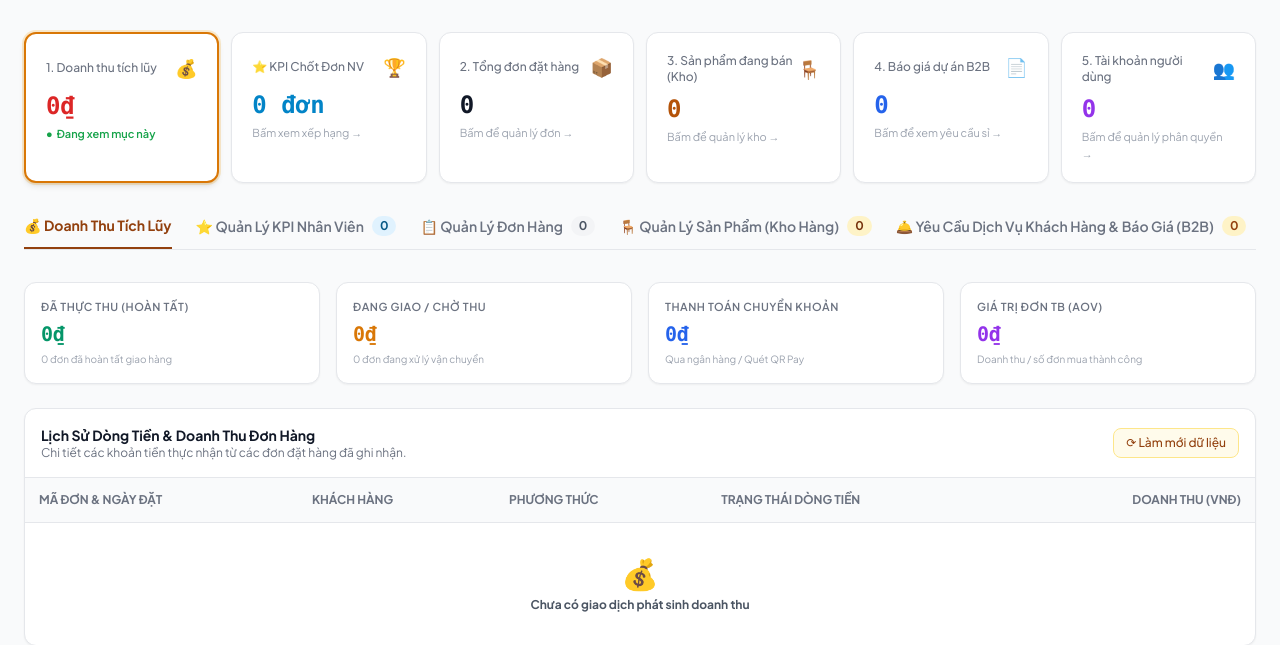
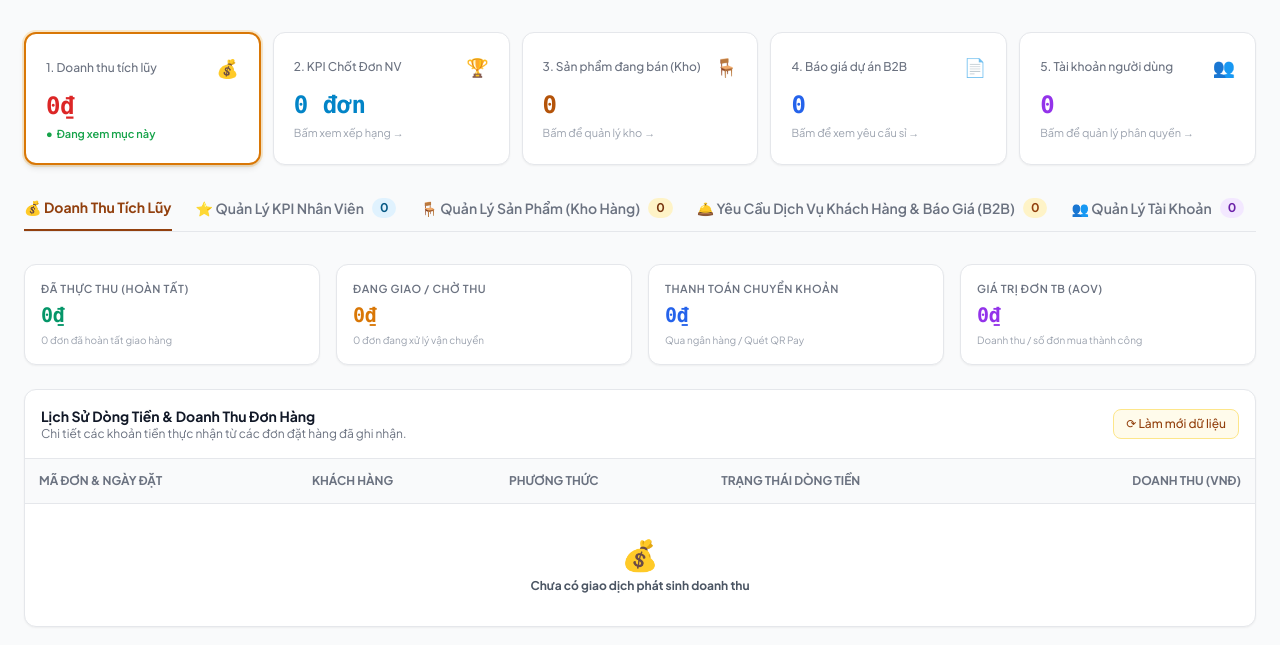
Before and after one commit to R1PL3X/MocThanh, a Flask app: page /admin in a window 1280 px wide. Shown: the part 65-710 px from the top of the page. Run offline with Flask 3, Linux system fonts and the light colour scheme; some libraries are stand-ins or nearby versions; some web fonts are replaced.

Commit message:
feat(admin): remove order management tab and card from admin portal

```diff
--- a/templates/admin.html
+++ b/templates/admin.html
@@ -100,8 +100,8 @@
 
   <main class="max-w-7xl mx-auto px-4 sm:px-6 py-8">
 
-    <!-- 4 CORE METRICS CARDS -->
-    <div class="grid grid-cols-1 sm:grid-cols-2 lg:grid-cols-6 gap-3 mb-8">
+    <!-- 5 CORE METRICS CARDS -->
+    <div class="grid grid-cols-1 sm:grid-cols-2 lg:grid-cols-5 gap-3 mb-8">
 
       <!-- Card 1: Doanh thu tích lũy -->
       <div
@@ -119,32 +119,18 @@
         </div>
       </div>
 
-            <!-- Card 2: Quản lý KPI Nhân Viên Chốt Đơn -->
+      <!-- Card 2: Quản lý KPI Nhân Viên Chốt Đơn -->
       <div
         id="cardStatKpi"
         onclick="switchAdminTab('kpi')"
         class="cursor-pointer bg-white dark:bg-zinc-900 p-5 rounded-xl border border-gray-200 dark:border-zinc-800 shadow-sm hover:border-amber-500/50 hover:shadow-md transition transform hover:-translate-y-0.5"
       >
         <div class="flex items-center justify-between">
-          <span class="text-xs text-gray-500 dark:text-gray-400 font-medium">⭐ KPI Chốt Đơn NV</span>
+          <span class="text-xs text-gray-500 dark:text-gray-400 font-medium">2. KPI Chốt Đơn NV</span>
           <span class="text-lg">🏆</span>
         </div>
         <div id="statKpiOrders" class="text-2xl font-black text-sky-600 dark:text-sky-400 mt-2 font-mono">0 đơn</div>
         <div id="subtextKpi" class="text-[11px] text-gray-400 mt-1">Bấm xem xếp hạng &rarr;</div>
-      </div>
-
-      <!-- Card 2: Tổng đơn đặt hàng -->
-      <div
-        id="cardStatOrders"
-        onclick="switchAdminTab('orders')"
-        class="cursor-pointer bg-white dark:bg-zinc-900 p-5 rounded-xl border border-gray-200 dark:border-zinc-800 shadow-sm hover:border-amber-500/50 hover:shadow-md transition transform hover:-translate-y-0.5"
-      >
-        <div class="flex items-center justify-between">
-          <span class="text-xs text-gray-500 dark:text-gray-400 font-medium">2. Tổng đơn đặt hàng</span>
-          <span class="text-lg">📦</span>
-        </div>
-        <div id="statOrders" class="text-2xl font-black text-gray-900 dark:text-white mt-2 font-mono">0</div>
-        <div id="subtextOrders" class="text-[11px] text-gray-400 mt-1">Bấm để quản lý đơn &rarr;</div>
       </div>
 
       <!-- Card 3: Sản phẩm đang bán -->
@@ -210,16 +196,6 @@
       >
         <span>⭐ Quản Lý KPI Nhân Viên</span>
         <span id="kpiStaffCountBadge" class="bg-sky-100 dark:bg-sky-900/40 text-sky-800 dark:text-sky-300 text-xs px-2 py-0.5 rounded-full font-bold">1</span>
-      </button>
-
-      <button
-        type="button"
-        id="tabOrdersBtn"
-        onclick="switchAdminTab('orders')"
-        class="pb-3 text-sm font-semibold text-gray-500 hover:text-gray-900 dark:text-gray-400 dark:hover:text-white flex items-center gap-2 whitespace-nowrap"
-      >
-        <span>📋 Quản Lý Đơn Hàng</span>
-        <span id="ordersCountBadge" class="bg-gray-100 dark:bg-zinc-800 text-gray-600 dark:text-gray-300 text-xs px-2 py-0.5 rounded-full font-bold">0</span>
       </button>
 
       <button
@@ -383,61 +359,6 @@
             </thead>
             <tbody id="adminKpiTableBody" class="divide-y divide-gray-100 dark:divide-zinc-800">
               <!-- Rendered via JS -->
-            </tbody>
-          </table>
-        </div>
-      </div>
-    </div>
-
-
-    <!-- ========================================================================= -->
-    <!-- TAB 2: QUẢN LÝ ĐƠN HÀNG (ORDERS MANAGEMENT) -->
-    <!-- ========================================================================= -->
-    <div id="tabOrdersContent" class="space-y-6 hidden">
-      <!-- FILTER & SEARCH BAR -->
-      <div class="flex flex-col sm:flex-row sm:items-center justify-between gap-4 bg-white dark:bg-zinc-900 p-4 rounded-xl border border-gray-200 dark:border-zinc-800 shadow-sm">
-        <div class="flex items-center gap-2 flex-wrap">
-          <span class="text-xs text-gray-500 dark:text-gray-400 font-semibold mr-1">Lọc đơn:</span>
-          <button onclick="setOrderFilter('all')" data-filter="all" class="order-filter-btn px-3 py-1.5 rounded-lg text-xs font-bold bg-amber-800 text-white shadow-sm">Tất cả</button>
-          <button onclick="setOrderFilter('pending')" data-filter="pending" class="order-filter-btn px-3 py-1.5 rounded-lg text-xs font-medium bg-gray-100 hover:bg-gray-200 dark:bg-zinc-800 dark:hover:bg-zinc-700 text-gray-700 dark:text-gray-300">⏳ Chờ xử lý</button>
-          <button onclick="setOrderFilter('shipping')" data-filter="shipping" class="order-filter-btn px-3 py-1.5 rounded-lg text-xs font-medium bg-gray-100 hover:bg-gray-200 dark:bg-zinc-800 dark:hover:bg-zinc-700 text-gray-700 dark:text-gray-300">🚚 Đang vận chuyển</button>
-          <button onclick="setOrderFilter('completed')" data-filter="completed" class="order-filter-btn px-3 py-1.5 rounded-lg text-xs font-medium bg-gray-100 hover:bg-gray-200 dark:bg-zinc-800 dark:hover:bg-zinc-700 text-gray-700 dark:text-gray-300">✅ Hoàn thành</button>
-          <button onclick="setOrderFilter('cancelled')" data-filter="cancelled" class="order-filter-btn px-3 py-1.5 rounded-lg text-xs font-medium bg-gray-100 hover:bg-gray-200 dark:bg-zinc-800 dark:hover:bg-zinc-700 text-gray-700 dark:text-gray-300">❌ Đã hủy</button>
-        </div>
-
-        <div class="flex items-center gap-2">
-          <div class="relative">
-            <input
-              id="orderSearchInput"
-              type="text"
-              oninput="handleOrderSearch(this.value)"
-              placeholder="Tìm mã đơn, tên, SĐT..."
-              class="px-3 py-1.5 text-xs rounded-lg border border-gray-300 dark:border-zinc-700 bg-white dark:bg-zinc-800 text-gray-800 dark:text-white focus:outline-none focus:border-amber-700 w-48 sm:w-60"
-            />
-          </div>
-          <button onclick="loadDataFromSupabase()" class="text-xs bg-amber-50 dark:bg-zinc-800 text-amber-800 dark:text-amber-400 border border-amber-200 dark:border-zinc-700 px-3 py-1.5 rounded-lg hover:bg-amber-100 transition font-medium">
-            ⟳ Tải lại
-          </button>
-        </div>
-      </div>
-
-      <!-- MAIN ORDERS TABLE -->
-      <div class="bg-white dark:bg-zinc-900 rounded-xl border border-gray-200 dark:border-zinc-800 shadow-sm overflow-hidden">
-        <div class="overflow-x-auto">
-          <table class="w-full text-left text-xs text-gray-600 dark:text-gray-300">
-            <thead class="bg-gray-50 dark:bg-zinc-800/60 uppercase font-semibold text-gray-500 dark:text-gray-400 border-b border-gray-200 dark:border-zinc-700">
-              <tr>
-                <th class="p-3.5">Mã đơn & Ngày đặt</th>
-                <th class="p-3.5">Khách hàng & Địa chỉ</th>
-                <th class="p-3.5">Tổng tiền</th>
-                <th class="p-3.5">Thanh toán</th>
-                <th class="p-3.5">Cập nhật trạng thái</th>
-                <th class="p-3.5">Nhân Viên Xác Nhận (KPI)</th>
-                <th class="p-3.5 text-right">Thao tác</th>
-              </tr>
-            </thead>
-            <tbody id="adminOrdersTableBody" class="divide-y divide-gray-100 dark:divide-zinc-800">
-              <!-- Loaded via JavaScript -->
             </tbody>
           </table>
         </div>
@@ -1559,7 +1480,9 @@
       const totalRev = validOrders.reduce((sum, o) => sum + (Number(o.total_amount) || 0), 0);
 
       document.getElementById('statRevenue').textContent = formatPrice(totalRev);
-      document.getElementById('statOrders').textContent = ALL_ORDERS.length;
+      if (document.getElementById('statOrders')) {
+        document.getElementById('statOrders').textContent = ALL_ORDERS.length;
+      }
       document.getElementById('statProducts').textContent = ALL_PRODUCTS.length;
       document.getElementById('statQuotes').textContent = (ALL_SERVICES || []).length;
       if (document.getElementById('statAccounts')) {
@@ -1576,7 +1499,9 @@
         document.getElementById('kpiStaffCountBadge').textContent = staffCount;
       }
 
-      document.getElementById('ordersCountBadge').textContent = ALL_ORDERS.length;
+      if (document.getElementById('ordersCountBadge')) {
+        document.getElementById('ordersCountBadge').textContent = ALL_ORDERS.length;
+      }
       document.getElementById('productsCountBadge').textContent = ALL_PRODUCTS.length;
       document.getElementById('quotesCountBadge').textContent = (ALL_SERVICES || []).length;
       if (document.getElementById('accountsCountBadge')) {
@@ -1599,9 +1524,10 @@
     // TAB NAVIGATION
     // =========================================================================
     function switchAdminTab(tab) {
+      if (tab === 'orders') tab = 'revenue';
       CURRENT_TAB = tab;
 
-      const tabs = ['revenue', 'kpi', 'orders', 'products', 'quotes', 'accounts'];
+      const tabs = ['revenue', 'kpi', 'products', 'quotes', 'accounts'];
       tabs.forEach(t => {
         const content = document.getElementById(`tab${t.charAt(0).toUpperCase() + t.slice(1)}Content`);
         const btn = document.getElementById(`tab${t.charAt(0).toUpperCase() + t.slice(1)}Btn`);
@@ -3277,7 +3203,7 @@
     // Check URL Hash for direct Tab Navigation
     function checkHashTab() {
       const hash = window.location.hash.replace('#', '').toLowerCase();
-      if (['revenue', 'kpi', 'orders', 'products', 'quotes', 'accounts'].includes(hash)) {
+      if (['revenue', 'kpi', 'products', 'quotes', 'accounts'].includes(hash)) {
         switchAdminTab(hash);
       }
     }
```
Also changed, not shown: admin.html (+13 -87 lines).
